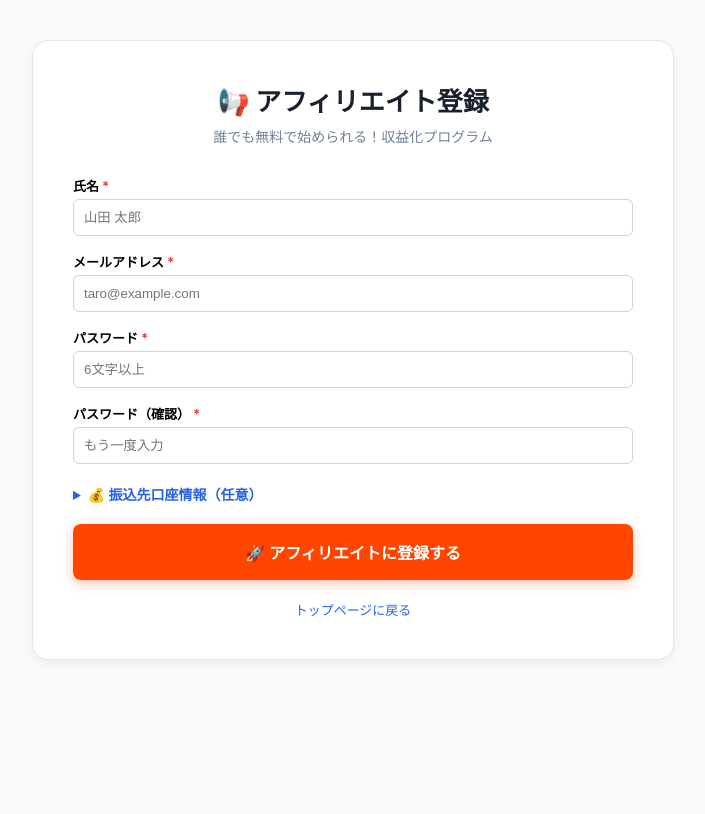
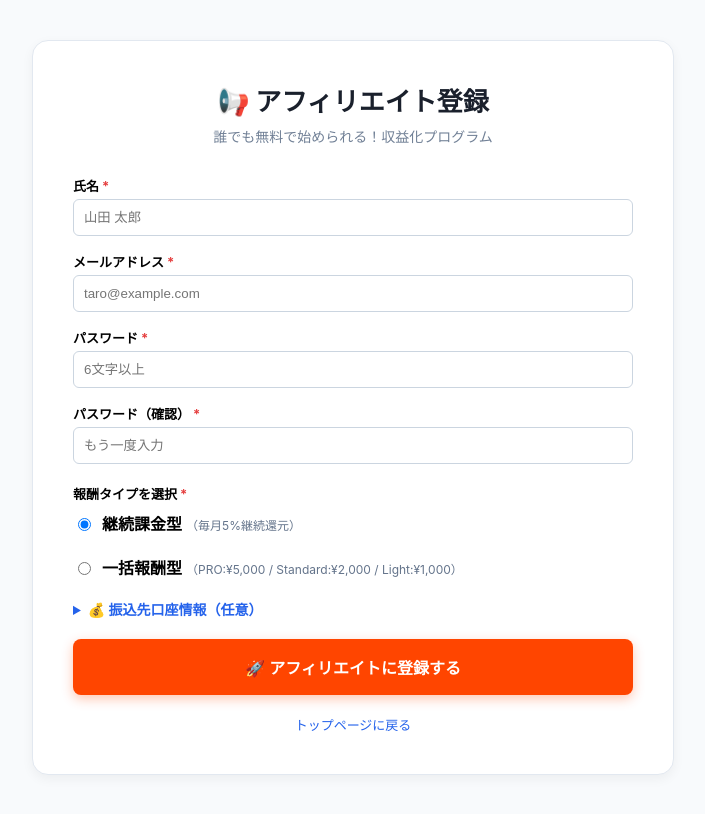
Before and after one commit to thellcishii-lang/push-taro, a Next.js app: page /affiliate/signup in a window 1280 px wide. Shown: the top 814 px of the page, without its empty margins (287-992 px from the left). Built offline with nearby package versions, Linux system fonts and the light colour scheme.

Commit message:
Update page.tsx

```diff
--- a/app/affiliate/signup/page.tsx
+++ b/app/affiliate/signup/page.tsx
@@ -64,6 +64,9 @@ export default function AffiliateSignupPage() {
       setLoading(false);
     }
   };
+
+  const [rewardType, setRewardType] = useState<'recurring' | 'one-time'>('recurring');
+
 
   return (
     <div style={{ background: '#f8fafc', minHeight: '100vh', padding: '40px 20px', fontFamily: '-apple-system, BlinkMacSystemFont, "Segoe UI", Roboto, sans-serif' }}>
@@ -137,6 +140,42 @@ export default function AffiliateSignupPage() {
             />
           </div>
 
+          <div style={{ marginBottom: '20px' }}>
+  <label style={{ display: 'block', marginBottom: '8px', fontWeight: 'bold', fontSize: '13px' }}>
+    報酬タイプを選択 <span style={{ color: '#e53e3e' }}>*</span>
+  </label>
+  <div style={{ display: 'flex', gap: '20px', flexWrap: 'wrap' }}>
+    <label style={{ display: 'flex', alignItems: 'center', gap: '8px', cursor: 'pointer' }}>
+      <input
+        type="radio"
+        name="rewardType"
+        value="recurring"
+        checked={rewardType === 'recurring'}
+        onChange={() => setRewardType('recurring')}
+      />
+      <span>
+        <strong>継続課金型</strong>
+        <span style={{ fontSize: '12px', color: '#64748b', marginLeft: '4px' }}>（毎月5%継続還元）</span>
+      </span>
+    </label>
+    <label style={{ display: 'flex', alignItems: 'center', gap: '8px', cursor: 'pointer' }}>
+      <input
+        type="radio"
+        name="rewardType"
+        value="one-time"
+        checked={rewardType === 'one-time'}
+        onChange={() => setRewardType('one-time')}
+      />
+      <span>
+        <strong>一括報酬型</strong>
+        <span style={{ fontSize: '12px', color: '#64748b', marginLeft: '4px' }}>
+          （PRO:¥5,000 / Standard:¥2,000 / Light:¥1,000）
+        </span>
+      </span>
+    </label>
+  </div>
+</div>
+
           {/* 銀行口座情報（任意） */}
           <details style={{ marginBottom: '20px' }}>
             <summary style={{ cursor: 'pointer', fontWeight: 'bold', fontSize: '14px', color: '#2563eb' }}>
```
